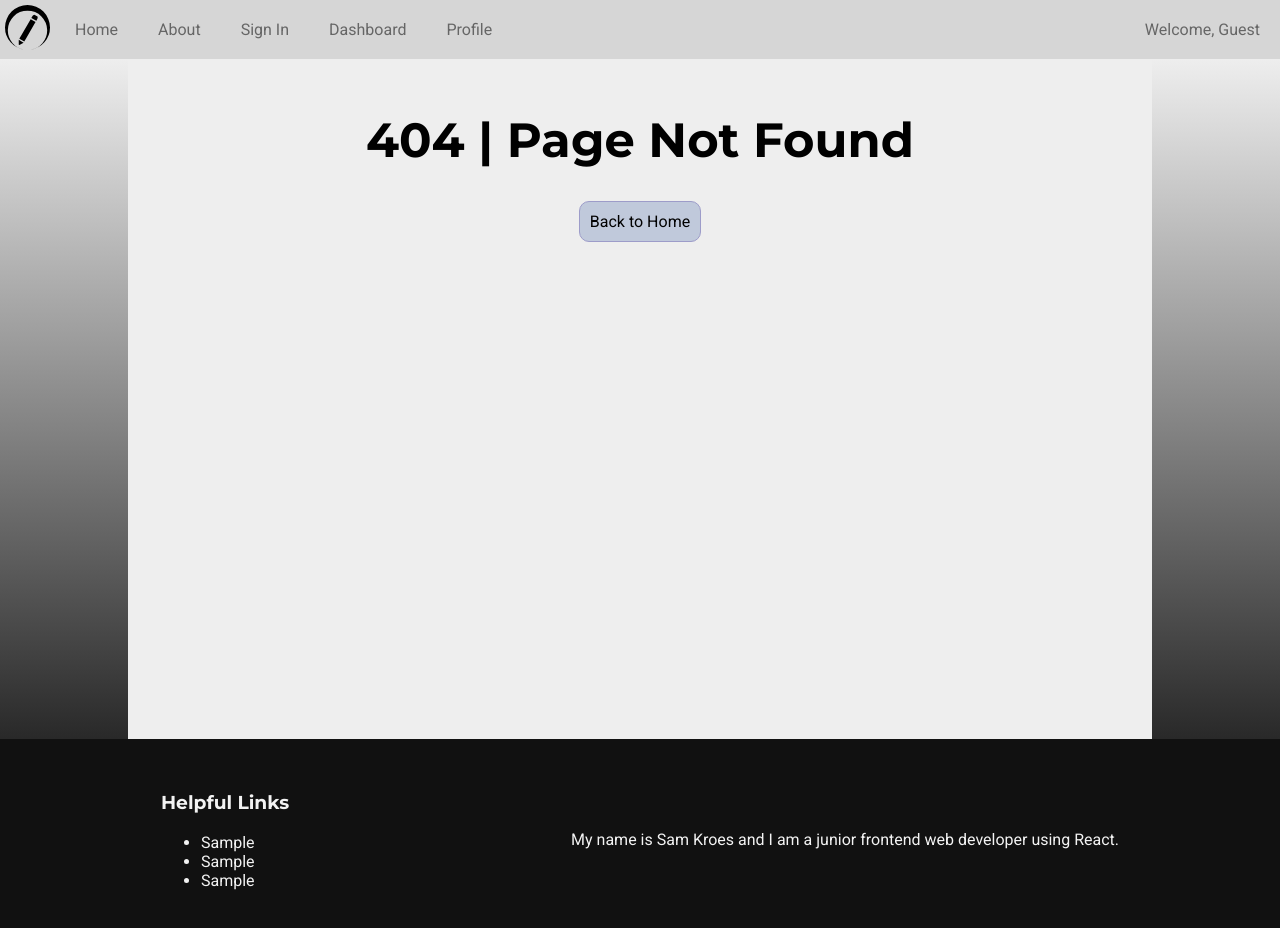
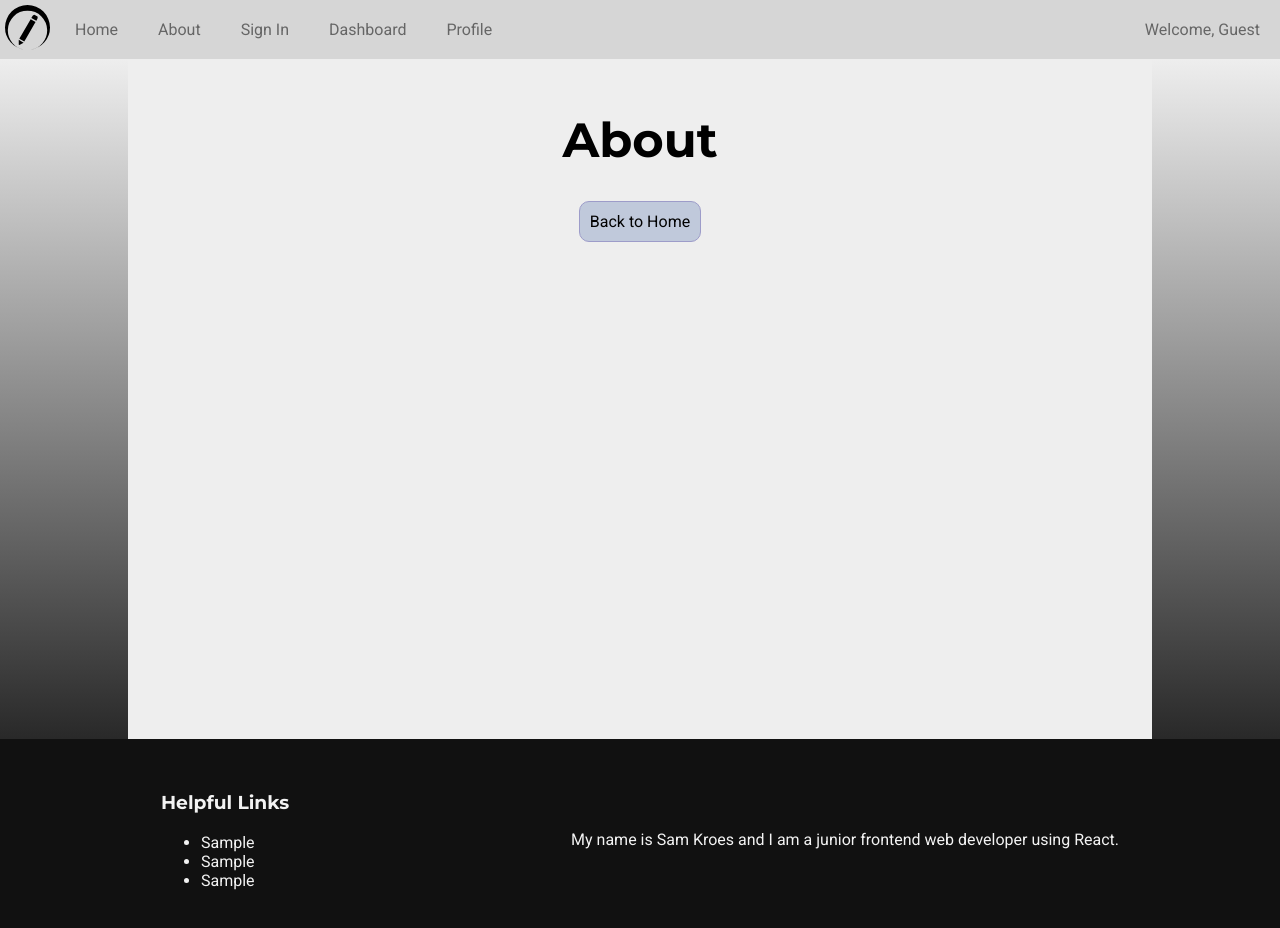
Before and after one commit to kroessam/note-maker, a React (Vite) app: page /about in a window 1280 px wide. Before the commit this address had no page. Shown: the top 928 px of the page. Built offline with nearby package versions, Linux system fonts and the light colour scheme.

Commit message:
Empty Pages for About & Profile

```diff
--- a/src/App.tsx
+++ b/src/App.tsx
@@ -2,8 +2,10 @@ import { Routes, Route } from "react-router-dom";
 
 import "./App.css";
 import Home from "./pages/Home";
+import About from "./pages/About";
 import SignIn from "./pages/SignIn";
 import Dashboard from "./pages/Dashboard";
+import Profile from "./pages/Profile";
 import PageNotFound from "./pages/PageNotFound";
 import Header from "./components/Header";
 import Footer from "./components/Footer";
@@ -18,8 +20,10 @@ function App() {
       <Header displayName={currentUser}/>
       <Routes>
         <Route path="/" element={<Home />} />
+        <Route path="/about" element={<About />} />
         <Route path="/sign-in" element={<SignIn />} />
         <Route path="/dashboard" element={<Dashboard />} />
+        <Route path="/profile" element={<Profile />} />
         <Route path="*" element={<PageNotFound />} />
       </Routes>
       <Footer />
--- /dev/null
+++ b/src/pages/About.tsx
@@ -0,0 +1,16 @@
+import { Link } from "react-router-dom";
+
+const About = () => {
+  return (
+    <>
+      <main className="text-center">
+        <h1>About</h1>
+        <Link className="btn" to="/">
+          Back to Home
+        </Link>
+      </main>
+    </>
+  );
+};
+
+export default About;
--- /dev/null
+++ b/src/pages/Profile.tsx
@@ -0,0 +1,16 @@
+import { Link } from "react-router-dom";
+
+const Profile = () => {
+  return (
+    <>
+      <main className="text-center">
+        <h1>Profile</h1>
+        <Link className="btn" to="/">
+          Back to Home
+        </Link>
+      </main>
+    </>
+  );
+};
+
+export default Profile;
```
